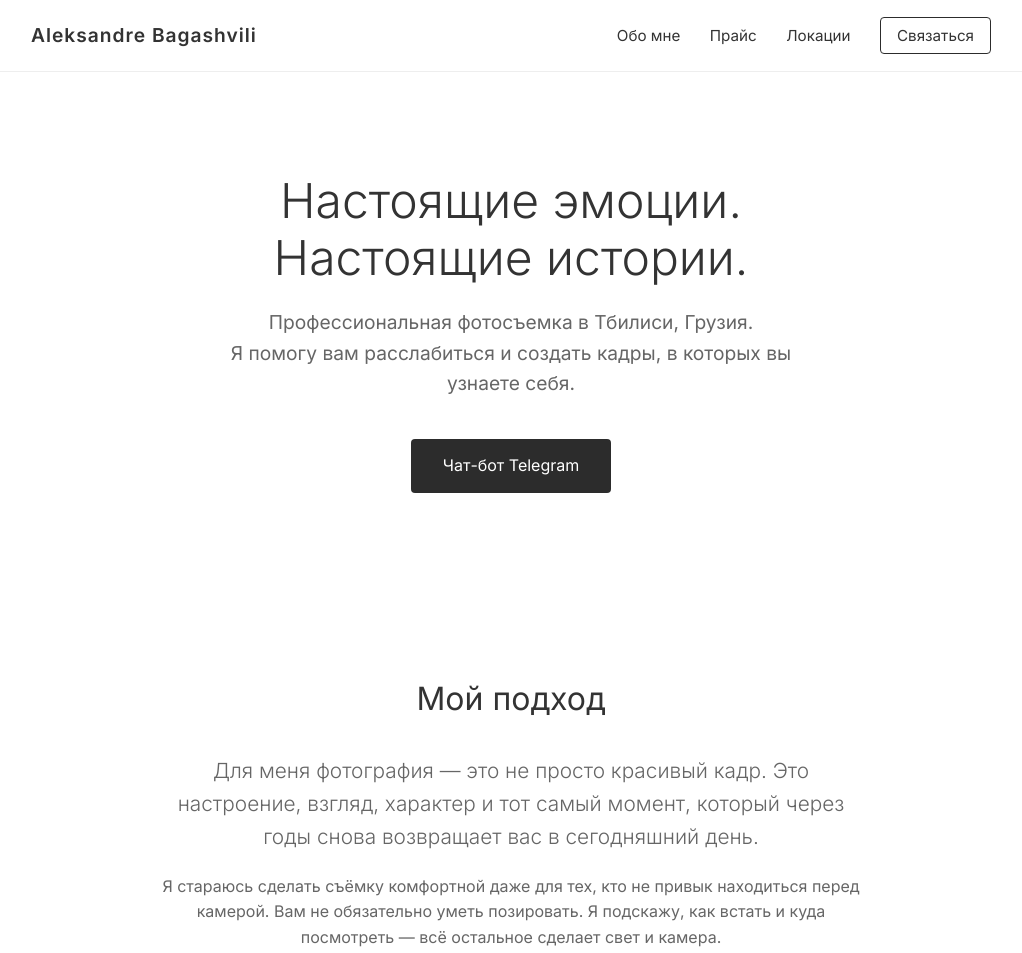
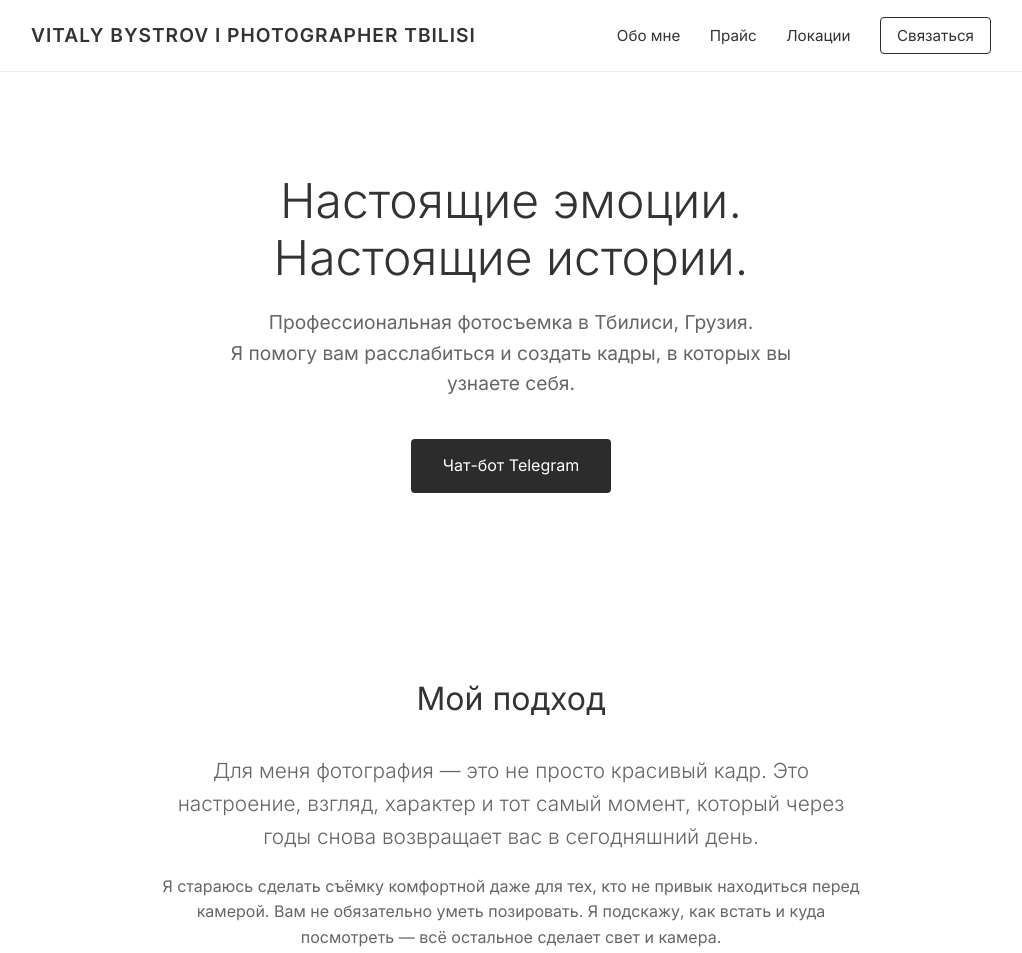
Before and after one commit to ASTROLOG5204519/bistroff_minisite, a plain HTML site: page index.html in a window 1280 px wide. Shown: the top 953 px of the page, without its empty margins (129-1151 px from the left). Drawn offline with Linux system fonts and the light colour scheme.

Commit message:
Update index.html

```diff
--- a/index.html
+++ b/index.html
@@ -12,7 +12,7 @@
 
     <header>
         <div class="container header-content">
-            <div class="logo">Aleksandre Bagashvili</div>
+            <div class="logo">VITALY BYSTROV I PHOTOGRAPHER TBILISI</div>
             <nav>
                 <a href="#about">Обо мне</a>
                 <a href="#pricing">Прайс</a>
```
